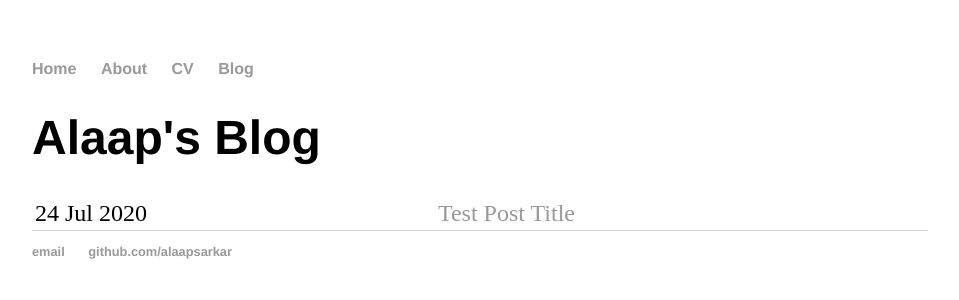
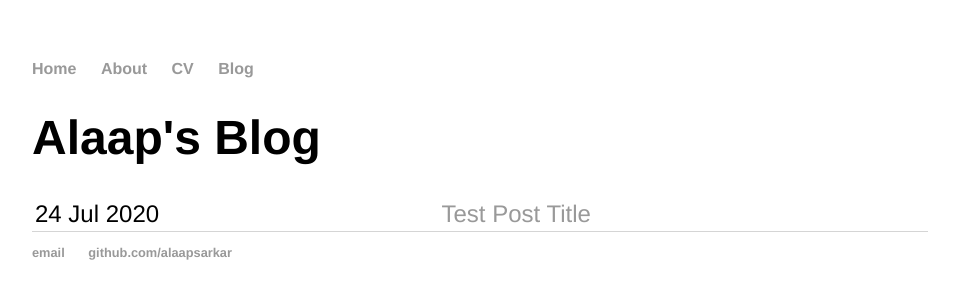
Before and after one commit to AlaapSarkar/AlaapSarkar.github.io, a Jekyll site: the page built from blog/index.html, in a window 1280 px wide. Shown: the top 300 px of the page, without its empty margins (160-1119 px from the left). Built offline with Jekyll 4.4.1, drawn with Linux system fonts in a browser that asks for light colours.

Commit message:
Update index.html

```diff
--- a/blog/index.html
+++ b/blog/index.html
@@ -7,8 +7,8 @@ title: Alaap's Blog
 
 	  {% for post in site.posts %}
 	    <tr>
-		<td style="font-size: 1.5em"><span>{{ post.date | date_to_string }}</span></td>
-		<td style="font-size: 1.5em"><a href="{{ post.url }}" title="{{ post.title }}">{{ post.title }}</a></td>
+		<td style="font-size: 1.5em; font-family:'Helvetica', 'Arial', 'Sans-Serif'"><span>{{ post.date | date_to_string }}</span></td>
+		<td style="font-size: 1.5em; font-family:'Helvetica', 'Arial', 'Sans-Serif'"><a href="{{ post.url }}" title="{{ post.title }}">{{ post.title }}</a></td>
 	    </tr>
 	  {% endfor %}
 	</table>
```
